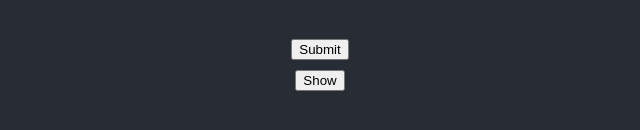
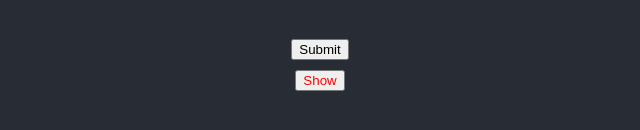
Before and after one commit to thanhbui96/basicreact, a React (Create React App) app in the folder my-app/: page / in a window 1280 px wide. Shown: the part 608-738 px from the top of the page, without its empty margins (320-960 px from the left). Built offline with nearby package versions, Linux system fonts and the light colour scheme; the HTML template or start-up script is replaced by a standard one.

Commit message:
het bai 19 scss

```diff
--- a/my-app/src/views/Example/ChildComponent.js
+++ b/my-app/src/views/Example/ChildComponent.js
@@ -1,5 +1,6 @@
 
 import React from 'react';
+import './Demo.scss'
 class ChildComponent extends React.Component {
     // state = {
     //     name: '',
@@ -71,7 +72,7 @@
             <>
                 {showJobs === false ?
                     <div>
-                        <button onClick={() => this.handleShowHide()}>Show</button>
+                        <button className='btn-show' onClick={() => this.handleShowHide()}>Show</button>
                     </div>
                 :
                     <>
--- /dev/null
+++ b/my-app/src/views/Example/Demo.scss
@@ -0,0 +1,3 @@
+.btn-show{
+    color : red;
+}
```
Also changed, not shown: my-app/src/views/Example/Demo.css (added).
